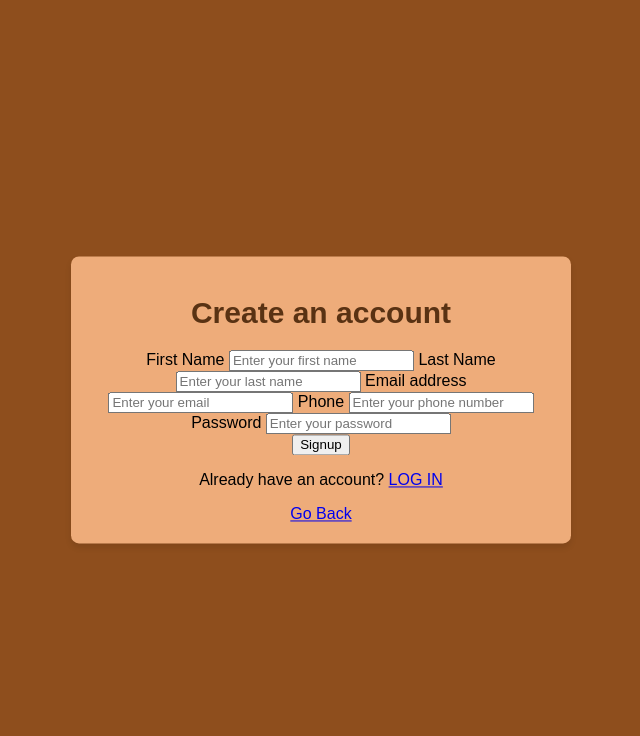
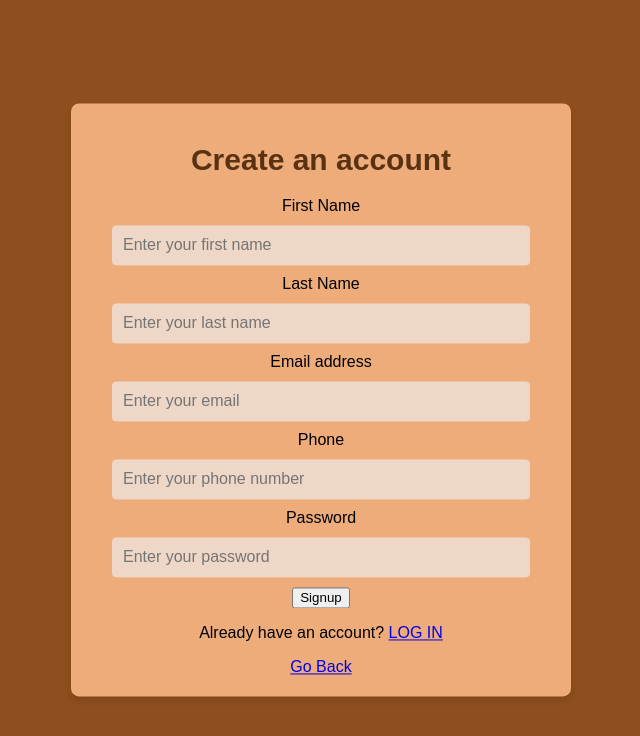
Before and after one commit to valzza/library, a PHP site: page /login.html in a window 1280 px wide. Shown: the top 736 px of the page, without its empty margins (319-959 px from the left). Run offline with PHP 8.4, Linux system fonts and the light colour scheme.

Commit message:
Update style.css

```diff
--- a/style.css
+++ b/style.css
@@ -294,6 +294,16 @@ textarea {
   font-size: 30px;
   color: #593213;
 }
+/* Fushat e input-it */
+.login-container input {
+  width: 90%;
+  padding: 10px;
+  margin: 10px 0;
+  border: 1px solid #eed7c7;
+  border-radius: 4px;
+  font-size: 16px;
+  background-color: #eed7c7;
+}
 /* Footer */
 footer {
   background-color: #333;
```
